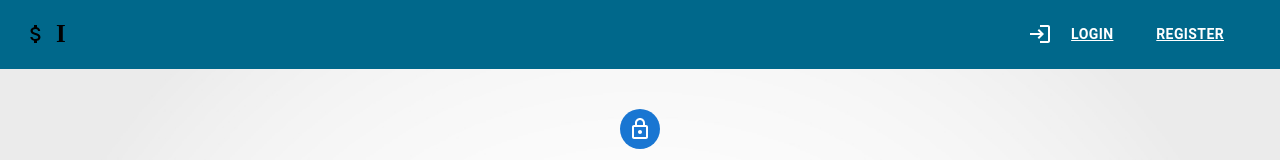
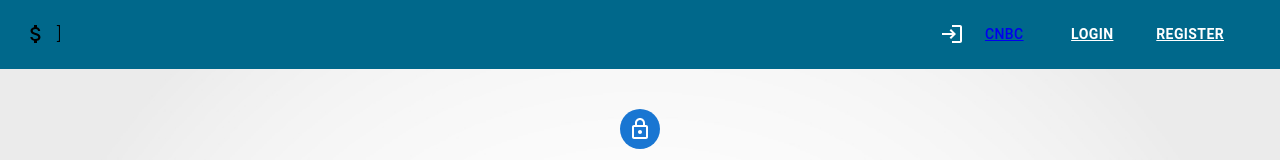
Before and after one commit to Nihilus888/IBull, a React (Create React App) app: page /login in a window 1280 px wide. Shown: the top 160 px of the page. Built offline with nearby package versions, Linux system fonts and the light colour scheme.

Commit message:
added CNBC link to siteheader

```diff
--- a/src/components/partials/SiteHeader.jsx
+++ b/src/components/partials/SiteHeader.jsx
@@ -117,6 +117,15 @@ const SiteHeader = () => {
   ];
 
   const loggedOut = [
+    <a
+      href="https://www.cnbc.com/world/?region=world"
+      target="_blank"
+      rel="noopener"
+      textAlign="center"
+    >
+      CNBC
+    </a>,
+
     <Link
       style={{
         textDecoration: "underline",
@@ -186,7 +195,7 @@ const SiteHeader = () => {
             noWrap
             component="a"
             sx={{
-              mr: 120,
+              mr: 110,
               display: { xs: "none", md: "flex" },
               fontFamily: "Segoe UI Symbol",
               fontWeight: 900,
--- a/src/components/profile/Profile.jsx
+++ b/src/components/profile/Profile.jsx
@@ -217,7 +217,7 @@ export default function Profile(props) {
                   marginTop: 3,
                   display: "flex",
                   flexDirection: "column",
-                  marginLeft: 20,
+                  marginLeft: 22,
                   marginBottom: 3,
                 }}
               >
```
